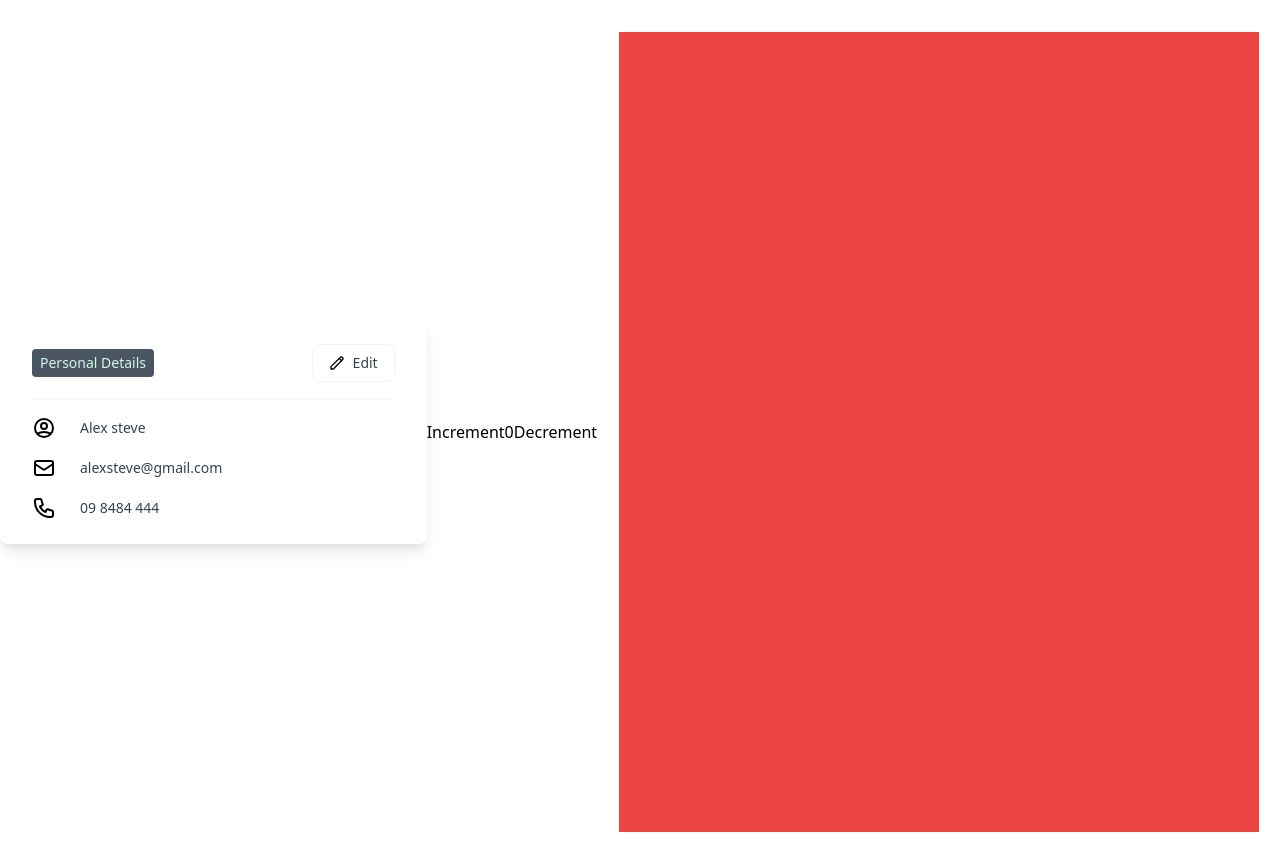
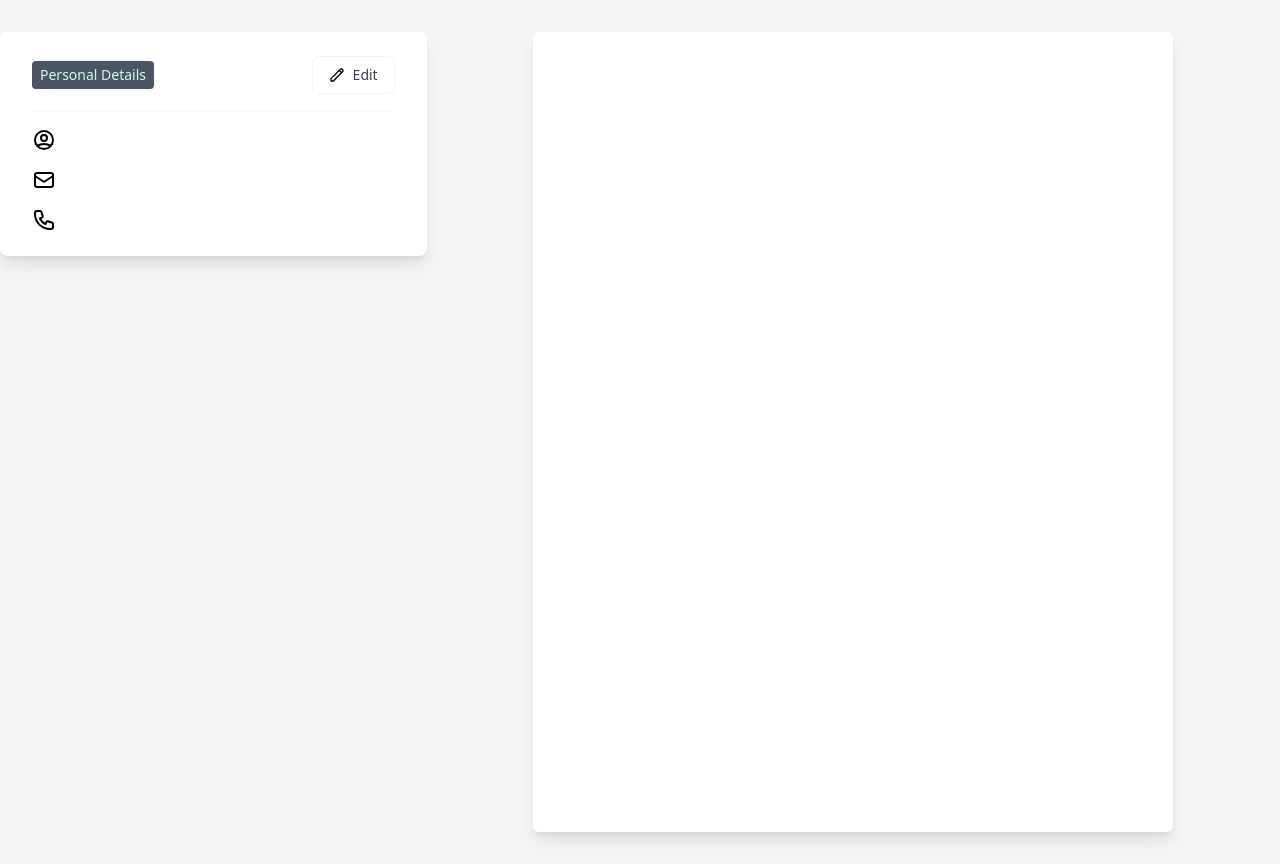
Before and after one commit to benlittlenz/resume-builder, a React (Create React App) app: page / in a window 1280 px wide. Built offline with nearby package versions, Linux system fonts and the light colour scheme.

Commit message:
displaying changed personal details on detailsmodal

```diff
--- a/src/components/Builder.tsx
+++ b/src/components/Builder.tsx
@@ -3,17 +3,20 @@ import React, { useState } from 'react';
 import { PersonalDetails } from './PersonsalDetails'
 import { Counter } from '../features/Counter'
 import { useAppSelector } from '../app/hooks';
+
+import { Name } from './PersonsalDetails/Output/Name'
+import { Contact } from './PersonsalDetails/Output/Contact'
 export function Builder() {
   const details = useAppSelector((state) => state.detailsForm)
 
   return (
-    <div className="flex items-center">
-      <div className="w-4/12">
+    <div className="flex items-center bg-gray-100">
+      <div className="h-screen w-4/12">
       <PersonalDetails />
       </div>
-        <Counter />
-      <div className="h-screen w-6/12 bg-red-500 mx-8 my-8 mx-auto">
-        {details.fullname}
+      <div className="h-screen w-6/12 bg-white shadow-lg rounded-md mx-8 my-8 mx-auto">
+        <Name name={details.fullname} />
+        <Contact details={details} />
       </div>
     </div>
   )
--- a/src/components/PersonsalDetails/Details.tsx
+++ b/src/components/PersonsalDetails/Details.tsx
@@ -1,11 +1,16 @@
 import React from 'react';
-
+import { useAppSelector } from '../../app/hooks';
 
 type DetailsProps = {
   setShowForm: (showForm: boolean) => void;
 }
 
 export function Details({ setShowForm }: DetailsProps) {
+  const {
+    fullname,
+    email,
+    contactnum
+  } = useAppSelector((state) => state.detailsForm)
   return (
     <div className="flex flex-col bg-white px-8 py-6 max-w-md rounded-lg shadow-lg">
       <div className="flex justify-between items-center">
@@ -28,7 +33,7 @@ export function Details({ setShowForm }: DetailsProps) {
           <svg xmlns="http://www.w3.org/2000/svg" className="h-6 w-6" fill="none" viewBox="0 0 24 24" stroke="currentColor">
             <path strokeLinecap="round" strokeLinejoin="round" strokeWidth={2} d="M5.121 17.804A13.937 13.937 0 0112 16c2.5 0 4.847.655 6.879 1.804M15 10a3 3 0 11-6 0 3 3 0 016 0zm6 2a9 9 0 11-18 0 9 9 0 0118 0z" />
           </svg>
-          <a className="text-gray-700 text-sm mx-3 ml-6" href="#">Alex steve</a>
+          <a className="text-gray-700 text-sm mx-3 ml-6" href="#">{fullname}</a>
         </div>
       </div>
       <div className="flex justify-between items-center mt-4">
@@ -36,7 +41,7 @@ export function Details({ setShowForm }: DetailsProps) {
           <svg xmlns="http://www.w3.org/2000/svg" className="h-6 w-6" fill="none" viewBox="0 0 24 24" stroke="currentColor">
             <path strokeLinecap="round" strokeLinejoin="round" strokeWidth={2} d="M3 8l7.89 5.26a2 2 0 002.22 0L21 8M5 19h14a2 2 0 002-2V7a2 2 0 00-2-2H5a2 2 0 00-2 2v10a2 2 0 002 2z" />
           </svg>
-          <a className="text-gray-700 text-sm mx-3 ml-6" href="#">alexsteve@gmail.com</a>
+          <a className="text-gray-700 text-sm mx-3 ml-6" href="#">{email}</a>
         </div>
       </div>
       <div className="flex justify-between items-center mt-4">
@@ -44,7 +49,7 @@ export function Details({ setShowForm }: DetailsProps) {
           <svg xmlns="http://www.w3.org/2000/svg" className="h-6 w-6" fill="none" viewBox="0 0 24 24" stroke="currentColor">
             <path strokeLinecap="round" strokeLinejoin="round" strokeWidth={2} d="M3 5a2 2 0 012-2h3.28a1 1 0 01.948.684l1.498 4.493a1 1 0 01-.502 1.21l-2.257 1.13a11.042 11.042 0 005.516 5.516l1.13-2.257a1 1 0 011.21-.502l4.493 1.498a1 1 0 01.684.949V19a2 2 0 01-2 2h-1C9.716 21 3 14.284 3 6V5z" />
           </svg>
-          <a className="text-gray-700 text-sm mx-3 ml-6" href="#">09 8484 444</a>
+          <a className="text-gray-700 text-sm mx-3 ml-6" href="#">{contactnum}</a>
         </div>
       </div>
     </div>
--- /dev/null
+++ b/src/components/PersonsalDetails/Output/Contact.tsx
@@ -0,0 +1,51 @@
+import React from 'react';
+
+export function Contact({ details }: any) {
+  return (
+    <div>
+      <div className="grid grid-cols-3 gap-4 justify-items-center">
+        {(details.street || details.city) && (
+          <div>
+            <svg xmlns="http://www.w3.org/2000/svg" className="h-4 w-4" fill="none" viewBox="0 0 24 24" stroke="currentColor">
+              <path strokeLinecap="round" strokeLinejoin="round" strokeWidth={2} d="M17.657 16.657L13.414 20.9a1.998 1.998 0 01-2.827 0l-4.244-4.243a8 8 0 1111.314 0z" />
+              <path strokeLinecap="round" strokeLinejoin="round" strokeWidth={2} d="M15 11a3 3 0 11-6 0 3 3 0 016 0z" />
+            </svg>
+          </div>
+        )}
+        {details.email && (
+          <div>
+            <svg xmlns="http://www.w3.org/2000/svg" className="h-4 w-4" fill="none" viewBox="0 0 24 24" stroke="currentColor">
+              <path strokeLinecap="round" strokeLinejoin="round" strokeWidth={2} d="M3 8l7.89 5.26a2 2 0 002.22 0L21 8M5 19h14a2 2 0 002-2V7a2 2 0 00-2-2H5a2 2 0 00-2 2v10a2 2 0 002 2z" />
+            </svg>
+          </div>
+        )}
+        {details.contactnum && (
+          <div>
+            <svg xmlns="http://www.w3.org/2000/svg" className="h-4 w-4" fill="none" viewBox="0 0 24 24" stroke="currentColor">
+              <path strokeLinecap="round" strokeLinejoin="round" strokeWidth={2} d="M3 5a2 2 0 012-2h3.28a1 1 0 01.948.684l1.498 4.493a1 1 0 01-.502 1.21l-2.257 1.13a11.042 11.042 0 005.516 5.516l1.13-2.257a1 1 0 011.21-.502l4.493 1.498a1 1 0 01.684.949V19a2 2 0 01-2 2h-1C9.716 21 3 14.284 3 6V5z" />
+            </svg>
+          </div>
+        )}
+
+      </div>
+      <div className="grid grid-cols-3 gap-4 justify-items-center">
+        <div>
+          <p className="text-gray-700 text-sm">
+            {details.street} <br />
+            {details.postcode} {details.city}
+          </p>
+        </div>
+        <div>
+          <p className="text-gray-700 text-sm">
+            {details.email}
+          </p>
+        </div>
+        <div>
+          <p className="text-gray-700 text-xs">
+            {details.contactnum}
+          </p>
+        </div>
+      </div>
+    </div>
+  )
+}
--- /dev/null
+++ b/src/components/PersonsalDetails/Output/Name.tsx
@@ -0,0 +1,7 @@
+import React from 'react';
+
+export function Name({name}: any) {
+  return (
+    <h1 className="title-font sm:text-4xl text-3xl text-center pt-4 mb-4 font-medium text-gray-900">{name}</h1>
+  )
+}
--- a/src/features/DetailsSlice.tsx
+++ b/src/features/DetailsSlice.tsx
@@ -4,7 +4,7 @@ import type { RootState } from '../app/store'
 interface DetailsState {
   fullname?: any
   email?: any
-  phone?: any
+  contactnum?: any
   street?:any
   city?:any
   postcode?:any
```
